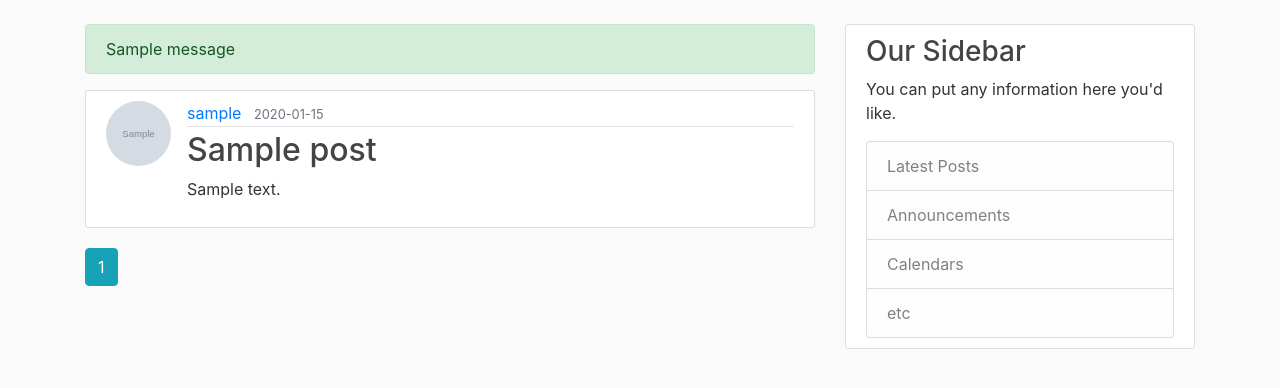
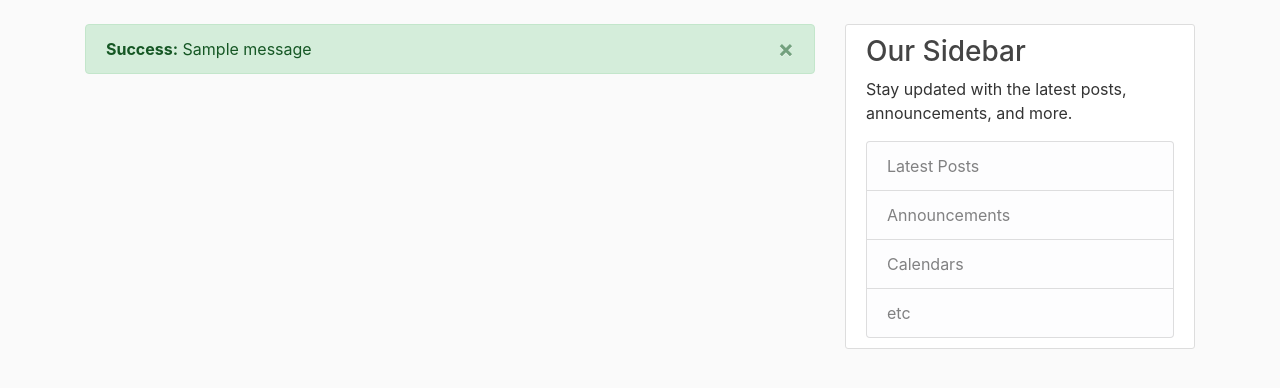
Before and after one commit to ghaefner/Blog, a Flask app: page / in a window 1280 px wide. Shown: the part 56-444 px from the top of the page. Run offline with Flask 3, Linux system fonts and the light colour scheme; tables that the repository leaves empty hold one stand-in row (values such as "Sample post"); grey boxes marked "Sample" are stand-in pictures; one stand-in notice (Sample message) is shown; some libraries are stand-ins or nearby versions.

Commit message:
Update layout template

```diff
--- a/flaskblog/templates/home.html
+++ b/flaskblog/templates/home.html
@@ -1,27 +1,87 @@
-{% extends "layout.html" %}
-{% block content %}
-    {% for post in posts.items %}
-        <article class="media content-section">
-          <img class="rounded-circle article-img" src="{{ url_for('static', filename='profile_pics/' + post.author.image_file) }}">
-          <div class="media-body">
-            <div class="article-metadata">
-              <a class="mr-2" href="{{ url_for('users.user_posts', username=post.author.username) }}">{{ post.author.username }}</a>
-              <small class="text-muted">{{ post.date_posted.strftime('%Y-%m-%d') }}</small>
+<!DOCTYPE html>
+<html lang="en">
+<head>
+    <!-- Required meta tags -->
+    <meta charset="utf-8">
+    <meta name="viewport" content="width=device-width, initial-scale=1, shrink-to-fit=no">
+
+    <!-- Bootstrap CSS -->
+    <link rel="stylesheet" href="https://maxcdn.bootstrapcdn.com/bootstrap/4.0.0/css/bootstrap.min.css">
+
+    <!-- Custom CSS -->
+    <link rel="stylesheet" type="text/css" href="{{ url_for('static', filename='main.css') }}">
+
+    {% if title %}
+        <title>Mindful Blog - {{ title }}</title>
+    {% else %}
+        <title>Mindful Blog</title>
+    {% endif %}
+</head>
+<body>
+    <header class="site-header">
+        <nav class="navbar navbar-expand-md navbar-dark bg-steel fixed-top">
+            <div class="container">
+                <a class="navbar-brand mr-4" href="/">Mindful Blog</a>
+                <button class="navbar-toggler" type="button" data-toggle="collapse" data-target="#navbarToggle" aria-controls="navbarToggle" aria-expanded="false" aria-label="Toggle navigation">
+                    <span class="navbar-toggler-icon"></span>
+                </button>
+                <div class="collapse navbar-collapse" id="navbarToggle">
+                    <div class="navbar-nav mr-auto">
+                        <a class="nav-item nav-link" href="{{ url_for('main.home') }}">Home</a>
+                        <a class="nav-item nav-link" href="{{ url_for('main.about') }}">About</a>
+                        <a class="nav-item nav-link" href="{{ url_for('users.newsletter') }}">Newsletter</a>
+                    </div>
+                    <!-- Navbar Right Side -->
+                    <div class="navbar-nav">
+                        {% if current_user.is_authenticated %}
+                            <a class="nav-item nav-link" href="{{ url_for('posts.new_post') }}">New Post</a>
+                            <a class="nav-item nav-link" href="{{ url_for('users.account') }}">Account</a>
+                            <a class="nav-item nav-link" href="{{ url_for('users.logout') }}">Logout</a>
+                        {% else %}
+                            <a class="nav-item nav-link" href="{{ url_for('users.login') }}">Login</a>
+                            <a class="nav-item nav-link" href="{{ url_for('users.register') }}">Register</a>
+                        {% endif %}
+                    </div>
+                </div>
             </div>
-            <h2><a class="article-title" href="{{ url_for('posts.post', post_id=post.id) }}">{{ post.title }}</a></h2>
-            <p class="article-content">{{ post.content }}</p>
-          </div>
-        </article>
-    {% endfor %}
-    {% for page_num in posts.iter_pages(left_edge=1, right_edge=1, left_current=1, right_current=2) %}
-      {% if page_num %}
-        {% if posts.page == page_num %}
-          <a class="btn btn-info mb-4" href="{{ url_for('main.home', page=page_num) }}">{{ page_num }}</a>
-        {% else %}
-          <a class="btn btn-outline-info mb-4" href="{{ url_for('main.home', page=page_num) }}">{{ page_num }}</a>
-        {% endif %}
-      {% else %}
-        ...
-      {% endif %}
-    {% endfor %}
-{% endblock content %}
+        </nav>
+    </header>
+    <main role="main" class="container">
+        <div class="row">
+            <div class="col-md-8">
+                {% with messages = get_flashed_messages(with_categories=true) %}
+                    {% if messages %}
+                        {% for category, message in messages %}
+                            <div class="alert alert-{{ category }} alert-dismissible fade show" role="alert">
+                                <strong>{{ category.capitalize() }}:</strong> {{ message }}
+                                <button type="button" class="close" data-dismiss="alert" aria-label="Close">
+                                    <span aria-hidden="true">&times;</span>
+                                </button>
+                            </div>
+                        {% endfor %}
+                    {% endif %}
+                {% endwith %}
+                {% block content %}{% endblock %}
+            </div>
+            <div class="col-md-4">
+                <div class="content-section sidebar">
+                    <h3 class="sidebar-title">Our Sidebar</h3>
+                    <p class="sidebar-text">Stay updated with the latest posts, announcements, and more.</p>
+                    <ul class="list-group">
+                        <li class="list-group-item list-group-item-light">Latest Posts</li>
+                        <li class="list-group-item list-group-item-light">Announcements</li>
+                        <li class="list-group-item list-group-item-light">Calendars</li>
+                        <li class="list-group-item list-group-item-light">etc</li>
+                    </ul>
+                </div>
+            </div>
+        </div>
+    </main>
+
+    <!-- Optional JavaScript -->
+    <!-- jQuery first, then Popper.js, then Bootstrap JS -->
+    <script src="https://code.jquery.com/jquery-3.2.1.slim.min.js"></script>
+    <script src="https://cdnjs.cloudflare.com/ajax/libs/popper.js/1.12.9/umd/popper.min.js"></script>
+    <script src="https://maxcdn.bootstrapcdn.com/bootstrap/4.0.0/js/bootstrap.min.js"></script>
+</body>
+</html>
```
